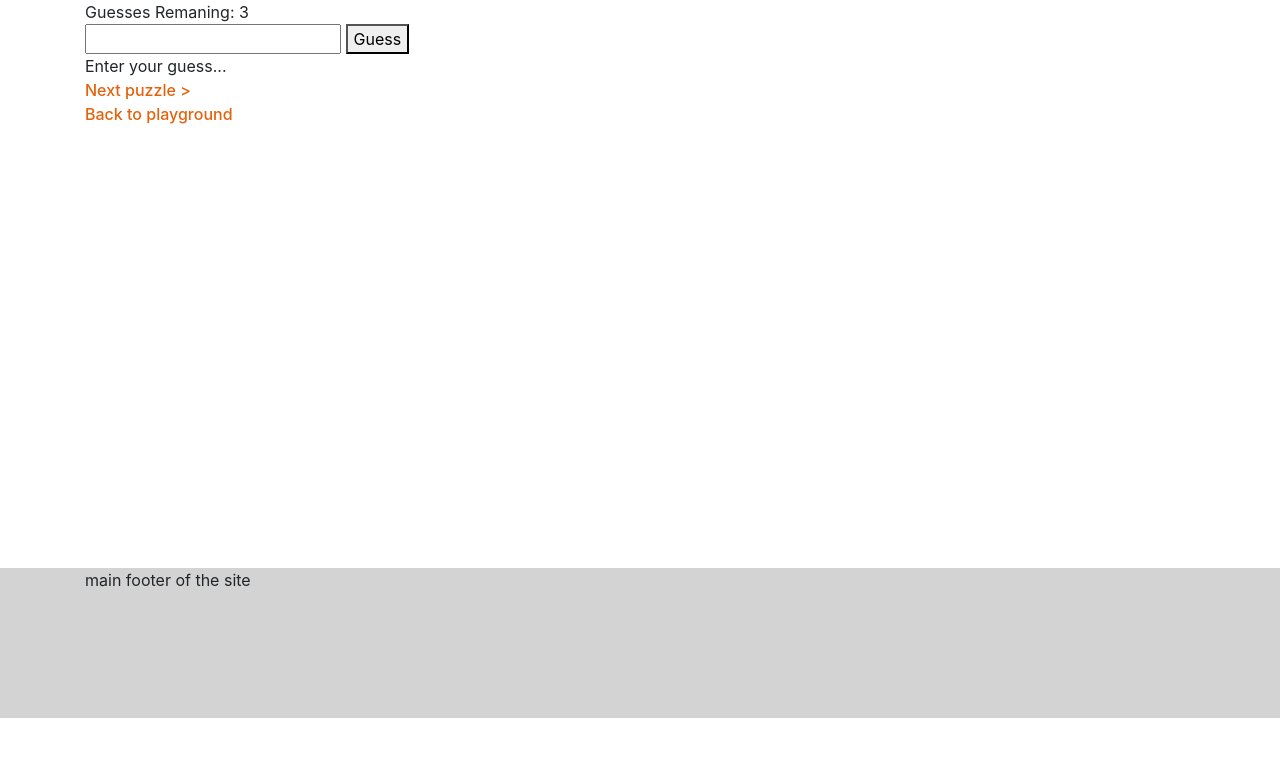
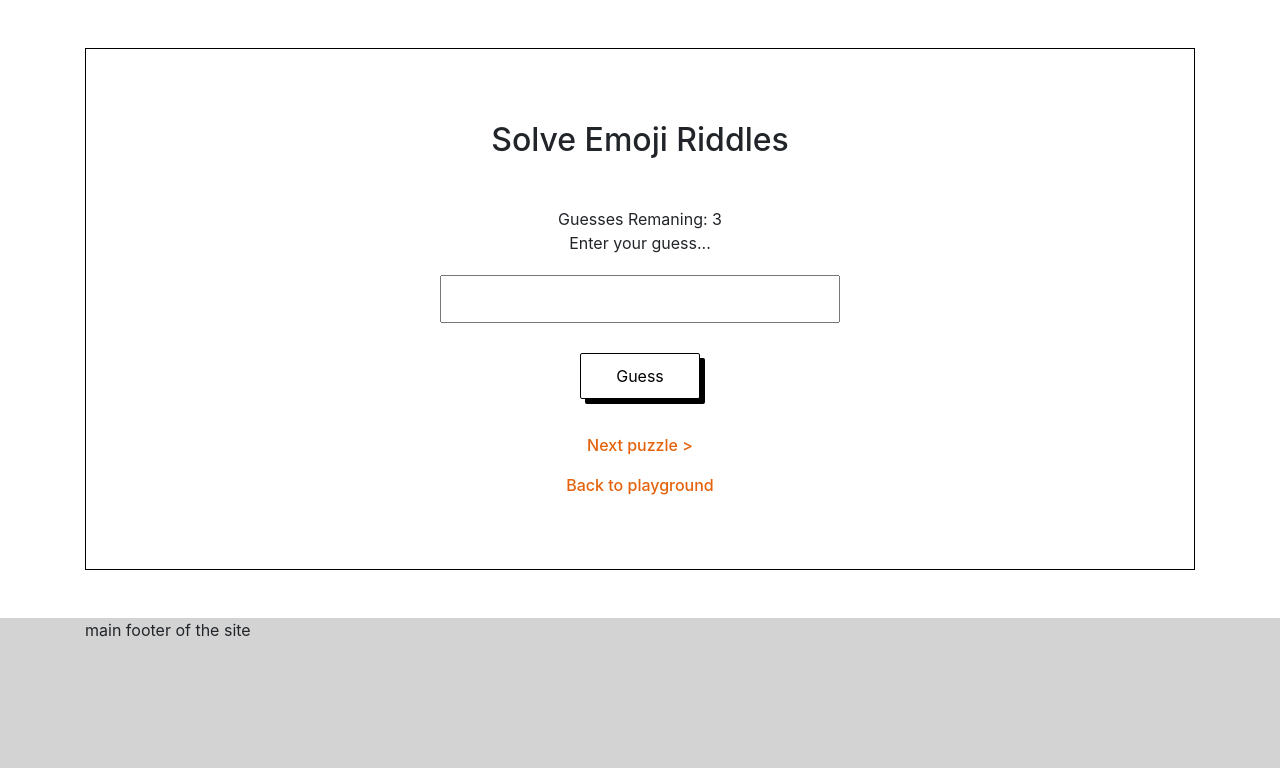
Before and after one commit to AwsSG/emojiplayground, a Flask app: template templates/play.html in a window 1280 px wide. Shown: the part 82-850 px from the top of the page. Before the commit the page ends 800 px from the top, so only its background shows below. Run offline with Flask 2, Linux system fonts and the light colour scheme; the template is opened without the code that fills it, so the values that code supplies are empty; some libraries are stand-ins or nearby versions.

Commit message:
Style play page

```diff
--- a/static/css/style.css
+++ b/static/css/style.css
@@ -18,6 +18,7 @@
 }
 
 /*emoji sizing*/
+
 
 .emoji-large {
     font-size: 100px;
@@ -223,4 +224,8 @@ footer {
         font-size: x-large;
     }
 
+    .emoji-medium {
+        font-size: 64px;
+    }
+
   }
--- a/templates/create.html
+++ b/templates/create.html
@@ -3,7 +3,7 @@
 
 
 <div class="container">
-    <div class="game-box mt-3 mb-3 mt-md-5 mb-md-5 p-2 p-lg-5 black-border">
+    <div class="mt-3 mb-3 mt-md-5 mb-md-5 p-2 p-lg-5 black-border">
         <div class="container">
             <div class="row p-4 justify-content-center">
                 <h2 class="create-title text-center">Build Emoji Riddles</h2>
--- a/templates/play.html
+++ b/templates/play.html
@@ -3,27 +3,46 @@
 
 
 <div class="container">
+    <div class="mt-3 mb-3 mt-md-5 mb-md-5 p-2 p-lg-5 black-border">
+        <div class="container">
+            <div class="row p-4 justify-content-center">
+                <h2 class="create-title text-center">Solve Emoji Riddles</h2>
+            </div>
+
             <div>
-        <div>
+                <div class="row justify-content-center">
+                    <div class="emoji-medium">
                         {{ riddle }}
                     </div>
-        <div>
+                </div>
+                <div class="row justify-content-center pt-3">
+                    <div class="text-center phrase-input">
                         Guesses Remaning: <span id="guesses-remaining">3</span>
                     </div>
-        <div>
+                </div>
+                <div class="row justify-content-center">
                     <form id="guess-form">
-
-                <input name="guess" id="guess-input" required></input>
-                 <button type="submit">Guess</button>
-            </form>
+                        <div class="row justify-content-center">
                             <div id="guess-feedback">Enter your guess...</div>
                         </div>
+                        <div class="row justify-content-center phrase-input">
+                            <input name="guess" id="guess-input" required></input>
                         </div>
-    <div>
+                        <div class="row justify-content-center pb-4">
+                            <button class="landing-page-button btn btn-outline-secondary orange-hover" type="submit">Guess</button>
+                        </div>
+                    </form>
+                </div>
+            </div>
+            <div class="container pb-4">
+                <div class="row justify-content-center">
                     <a href="#">Next puzzle ></a>
                 </div>
-    <div>
+                <div class="row justify-content-center pt-3">
                     <a href="{{ url_for('playground') }}">Back to playground</a>
+                </div>
+            </div>
+        </div>
     </div>
 </div>
 
```
Lines whose indentation alone changed are shown as unchanged.
